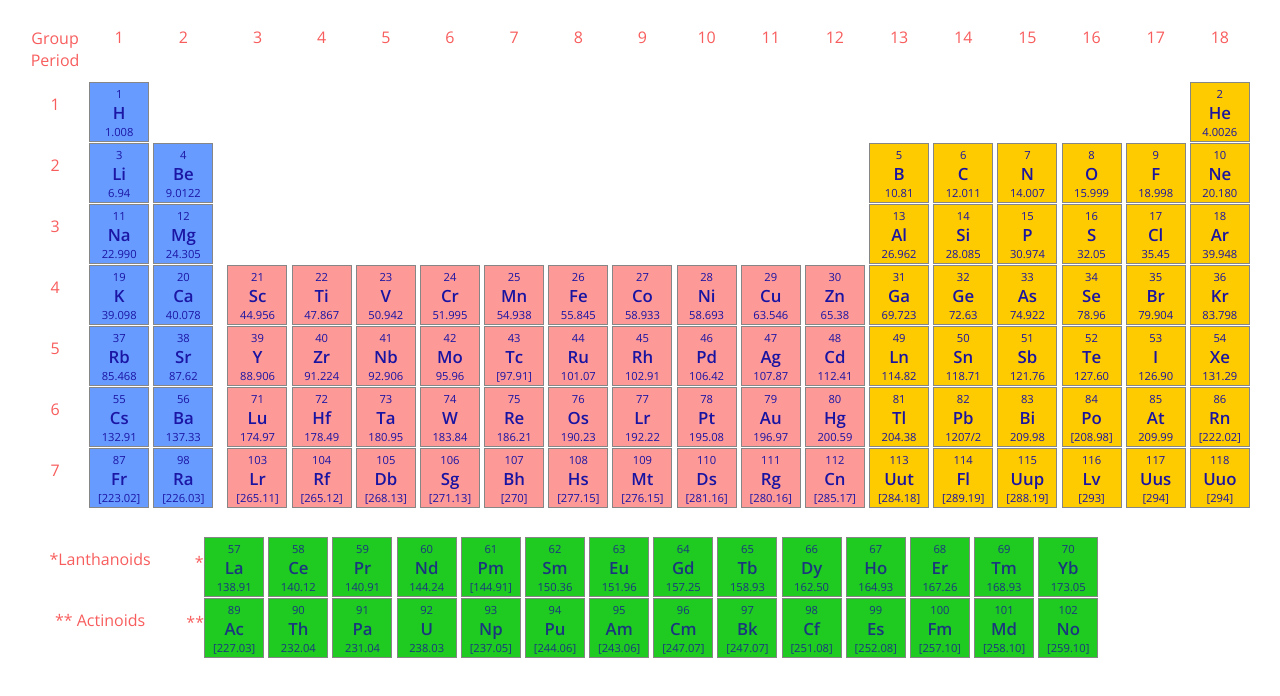
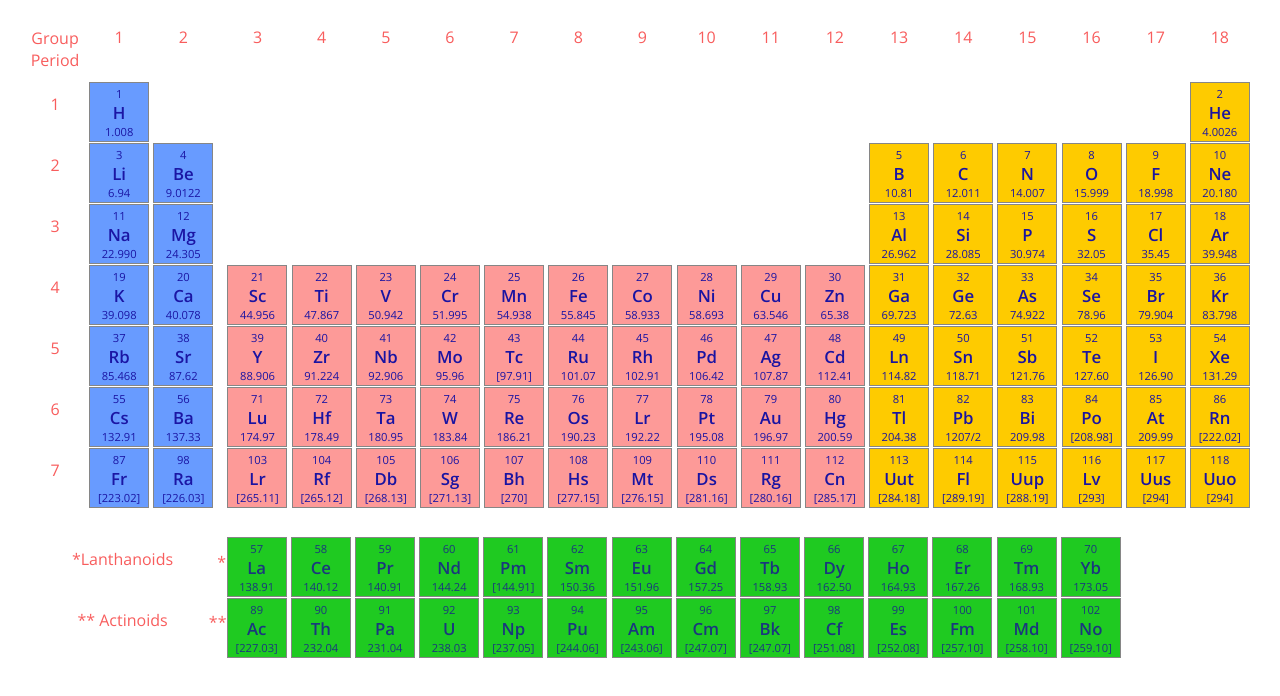
Before and after one commit to nocejapatrick/village_88_periodic, a plain HTML site: page index.html in a window 1280 px wide. Drawn offline with nearby package versions, Linux system fonts and the light colour scheme.

Commit message:
realign green

```diff
--- a/css/style.less
+++ b/css/style.less
@@ -93,6 +93,10 @@ p, .col div{
 .bottom-texts p{
     width: 200px;
 }
+.d-child-inline-block{
+    margin: auto;
+    width: 1235px;
+}
 
 .d-child-inline-block > div{
     display: inline-block;
```
Also changed, not shown: css/style.css.
